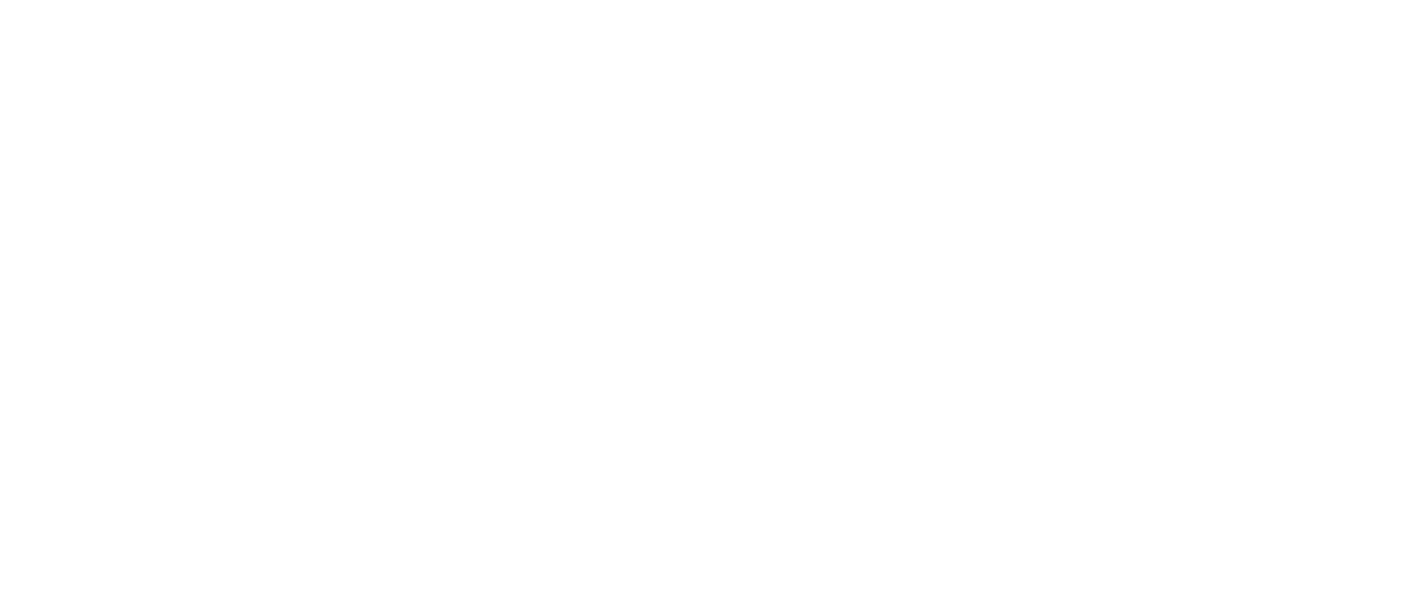
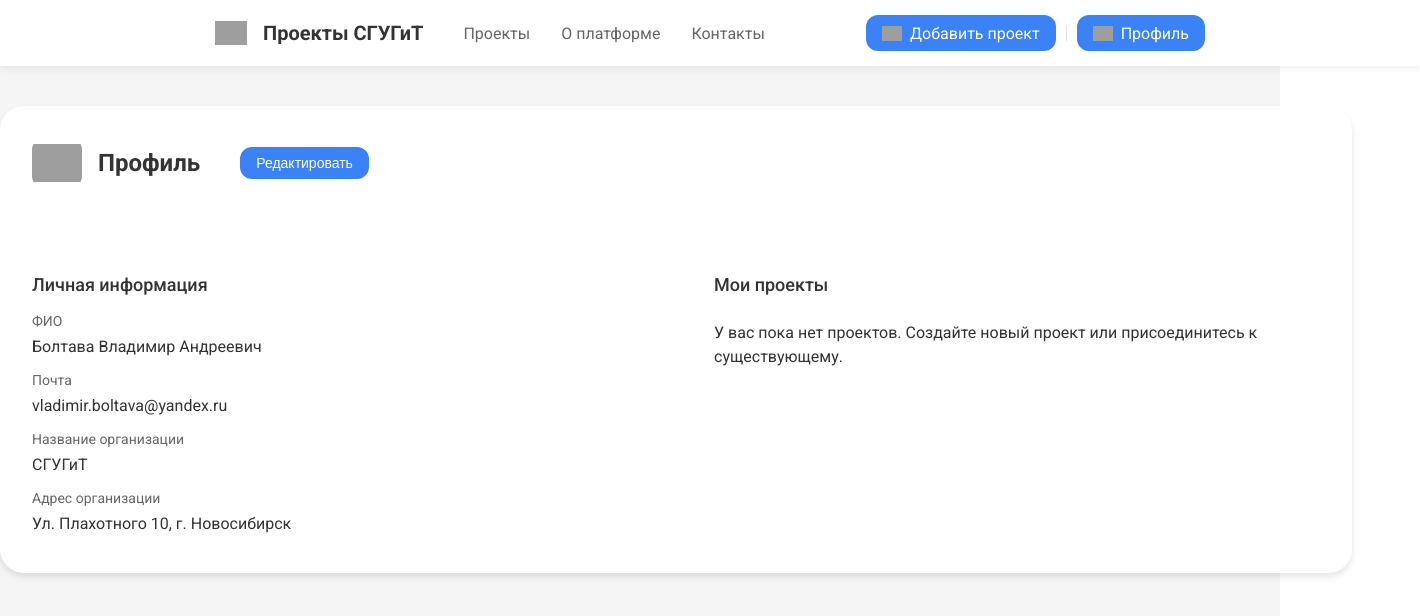
Before and after one commit to vaberof/ssugt-project-hub-frontend, a React (Vite) app: page /users/1/profile/1 in a window 1280 px wide. Before the commit this address had no page. Shown: the top 616 px of the page, 1420 px wide, since content can reach past the window. Built offline with nearby package versions, Linux system fonts and the light colour scheme; grey boxes are pictures that could not be loaded.

Commit message:
add profile editing

```diff
--- a/src/App.tsx
+++ b/src/App.tsx
@@ -5,6 +5,7 @@
 import { Projects } from "./pages/Projects";
 import { CreateProject } from "./pages/CreateProject";
 import { Moderation } from "./pages/Moderation";
+import { Profile } from "./pages/Profile";
 import "./styles/global.css";
 
 const App: React.FC = () => {
@@ -16,6 +17,7 @@
         <Route path="/projects" element={<Projects />} />
         <Route path="/projects/add" element={<CreateProject />} />
         <Route path="/projects/moderation" element={<Moderation />} />
+        <Route path="/users/:userId/profile/:profileId" element={<Profile />} />
         <Route path="/" element={<Projects />} />
       </Routes>
     </Router>
--- a/src/components/Header.tsx
+++ b/src/components/Header.tsx
@@ -43,7 +43,7 @@
                 Добавить проект
               </Link>
               <div className="divider" />
-              <Link to="/profile" className="auth-button">
+              <Link to="/users/1/profile/1" className="auth-button">
                 <img
                   src="https://cdn.builder.io/api/v1/image/assets/11a8d4f539624a85af93ab73e5adf46a/26c64e2dae1ed518aa02da4c8d427d513cf7a665"
                   alt="Profile"
--- /dev/null
+++ b/src/pages/Profile.tsx
@@ -0,0 +1,122 @@
+import React, { useState } from 'react';
+import { Header } from '../components/Header';
+import { useParams } from 'react-router-dom';
+import '../styles/profile.css';
+
+export const Profile: React.FC = () => {
+  const { userId: _userId, profileId: _profileId } = useParams<{ userId: string; profileId: string }>();
+
+  const [isEditing, setIsEditing] = useState(false);
+  const [formData, setFormData] = useState({
+    fullName: 'Болтава Владимир Андреевич',
+    email: 'vladimir.boltava@yandex.ru',
+    organization: 'СГУГиТ',
+    address: 'Ул. Плахотного 10, г. Новосибирск',
+  });
+
+  const handleInputChange = (e: React.ChangeEvent<HTMLInputElement>) => {
+    const { name, value } = e.target;
+    setFormData((prev) => ({
+      ...prev,
+      [name]: value,
+    }));
+  };
+
+  const handleSave = () => {
+    setIsEditing(false);
+    // Здесь можно добавить логику сохранения данных, например, отправку на сервер
+    console.log('Сохраненные данные:', formData);
+  };
+
+  return (
+    <div className="profile-container">
+      <Header isAuthenticated={true} />
+      <div className="profile-content">
+        <div className="profile-header" style={{ width: '100%', marginBottom: '32px' }}>
+          <img
+            src="https://cdn.builder.io/api/v1/image/assets/11a8d4f539624a85af93ab73e5adf46a/976c0edeb93f26a4cc99252c12f80ab40d4234c6?placeholderIfAbsent=true"
+            alt="Profile"
+            className="profile-header-icon"
+          />
+          <div>Профиль</div>
+          <button
+            className="edit-profile-button"
+            onClick={() => setIsEditing((prev) => !prev)}
+          >
+            {isEditing ? 'Отменить' : 'Редактировать'}
+          </button>
+        </div>
+
+        <div className="profile-info-section">
+          <div className="section-title">Личная информация</div>
+
+          <div className="info-label">ФИО</div>
+          {isEditing ? (
+            <input
+              type="text"
+              name="fullName"
+              className="info-input"
+              value={formData.fullName}
+              onChange={handleInputChange}
+            />
+          ) : (
+            <div className="info-value">{formData.fullName}</div>
+          )}
+
+          <div className="info-label">Почта</div>
+          {isEditing ? (
+            <input
+              type="email"
+              name="email"
+              className="info-input"
+              value={formData.email}
+              onChange={handleInputChange}
+            />
+          ) : (
+            <div className="info-value">{formData.email}</div>
+          )}
+
+          <div className="info-label">Название организации</div>
+          {isEditing ? (
+            <input
+              type="text"
+              name="organization"
+              className="info-input"
+              value={formData.organization}
+              onChange={handleInputChange}
+            />
+          ) : (
+            <div className="info-value">{formData.organization}</div>
+          )}
+
+          <div className="info-label">Адрес организации</div>
+          {isEditing ? (
+            <input
+              type="text"
+              name="address"
+              className="info-input"
+              value={formData.address}
+              onChange={handleInputChange}
+            />
+          ) : (
+            <div className="info-value">{formData.address}</div>
+          )}
+        </div>
+
+        {isEditing && (
+          <button className="save-profile-button" onClick={handleSave}>
+            Сохранить изменения
+          </button>
+        )}
+
+        <div className="projects-section">
+          <div className="section-title">Мои проекты</div>
+          <div className="projects-empty-state">
+            У вас пока нет проектов. Создайте новый проект или присоединитесь к<br />
+            существующему.
+          </div>
+        </div>
+      </div>
+    </div>
+  );
+};
--- a/src/pages/Register.tsx
+++ b/src/pages/Register.tsx
@@ -92,7 +92,7 @@
           />
         </div>
 
-        <div className="form-group">
+        {/* <div className="form-group">
           <label className="form-label">Номер телефона</label>
           <input
             type="tel"
@@ -102,7 +102,7 @@
             value={formData.phone}
             onChange={handleChange}
           />
-        </div>
+        </div> */}
 
         <div className="form-group">
           <label className="form-label">Название организации</label>
--- /dev/null
+++ b/src/styles/profile.css
@@ -0,0 +1,131 @@
+.profile-container {
+  background-color: rgb(245, 245, 245);
+  width: 100%;
+  padding-bottom: 40px;
+  min-height: 100vh;
+}
+
+.profile-content {
+  border-radius: 24px;
+  background-color: #fff;
+  box-shadow: 0px 4px 6px rgba(0, 0, 0, 0.1);
+  display: flex;
+  margin: 40px auto;
+  width: 1255px;
+  max-width: calc(100% - 40px);
+  padding: 32px 80px 40px 32px;
+  align-items: flex-start;
+  gap: 20px;
+  color: #333;
+  flex-wrap: wrap;
+  justify-content: space-between;
+}
+
+.profile-header {
+  display: flex;
+  align-items: center;
+  gap: 16px;
+  font-size: 24px;
+  font-weight: 700;
+}
+
+.profile-header-icon {
+  aspect-ratio: 1;
+  object-fit: contain;
+  object-position: center;
+  width: 50px;
+  border-radius: 12px;
+}
+
+.profile-info-section {
+  display: flex;
+  flex-direction: column;
+  align-items: flex-start;
+  font-size: 14px;
+  font-weight: 400;
+  width: 45%;
+}
+
+.projects-section {
+  width: 45%;
+}
+
+.section-title {
+  font-size: 18px;
+  font-weight: 500;
+  margin-top: 32px;
+  color: #333;
+}
+
+.info-label {
+  color: #666;
+  margin-top: 16px;
+  font-size: 14px;
+}
+
+.info-value {
+  font-size: 16px;
+  margin-top: 8px;
+  color: #333;
+}
+
+.projects-section {
+  display: flex;
+  flex-direction: column;
+  align-items: stretch;
+}
+
+.projects-empty-state {
+  font-size: 16px;
+  font-weight: 400;
+  line-height: 24px;
+  margin-top: 24px;
+}
+
+.edit-profile-button {
+  background-color: var(--primary-blue);
+  color: var(--white);
+  border: none;
+  border-radius: 12px;
+  padding: 8px 16px;
+  font-size: 14px;
+  cursor: pointer;
+  margin-left: 24px; /* Уменьшаем отступ между надписью и кнопкой */
+}
+
+.info-input {
+  width: 100%;
+  padding: 8px 12px;
+  border: 1px solid var(--border-color);
+  border-radius: 8px;
+  font-size: 14px;
+  margin-top: 8px;
+  color: var(--text-primary);
+}
+
+.save-profile-button {
+  background-color: var(--primary-blue);
+  color: var(--white);
+  border: none;
+  border-radius: 12px;
+  padding: 10px 20px;
+  font-size: 14px;
+  cursor: pointer;
+  margin-top: 20px;
+}
+
+@media (max-width: 991px) {
+  .profile-content {
+    margin-right: 8px;
+    padding: 20px;
+  }
+
+  .projects-section {
+    max-width: 100%;
+    margin-top: 40px;
+  }
+
+  .profile-header {
+    white-space: normal;
+  }
+}
```
